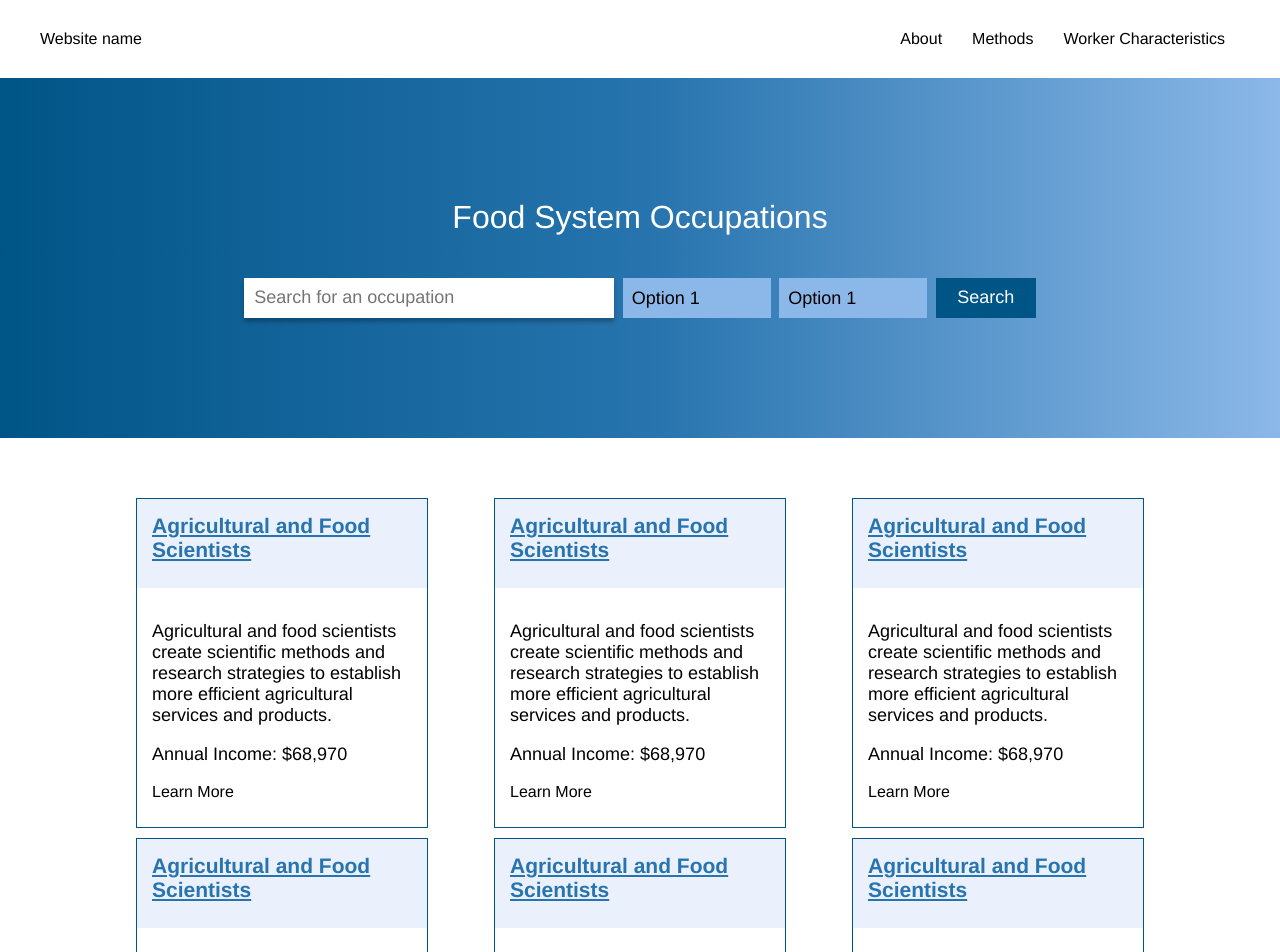
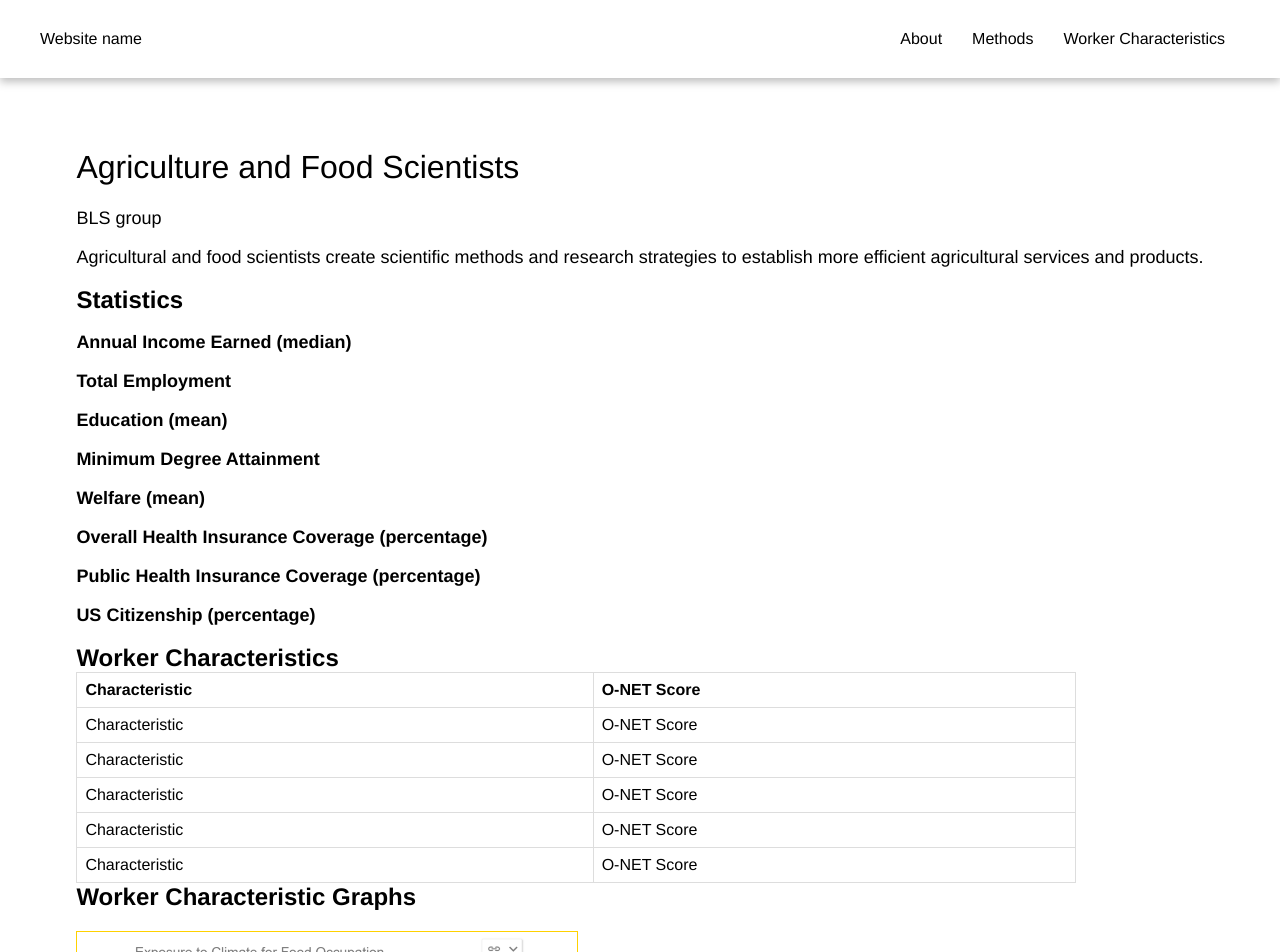
Before and after one commit to angle-zhang/fs-workers-site, a React (Create React App) app: page /occupations/1 in a window 1280 px wide. Shown: the top 952 px of the page. Built offline with nearby package versions, Linux system fonts and the light colour scheme.

Commit message:
added worker occupation pages and finished occupations page

```diff
--- a/src/App.css
+++ b/src/App.css
@@ -21,8 +21,6 @@ h2 {
 h3 {
   font-size: 21px;
   margin: 0;
-  color: #2774AE;
-  text-decoration: underline;
 }
 
 p {
@@ -50,4 +48,12 @@ select {
 
 .content-container-white {
   padding: 50px 60px;
+  display: flex;
+  flex-direction: column;
+  align-items: center;
 }
+
+.blue-underline-text {
+  color: #2774AE;
+  text-decoration: underline;
+}
--- a/src/App.js
+++ b/src/App.js
@@ -1,6 +1,7 @@
 import './App.css';
 import Home from './pages/Home';
 import Occupations from './pages/Occupations';
+import Occupation from './pages/Occupation';
 import Characteristics from './pages/Characteristics';
 
 import {BrowserRouter as Router, Switch, Route} from 'react-router-dom';
@@ -20,7 +21,9 @@ function App() {
         </Route> */}
         <Route path="/characteristics" component={Characteristics}>
         </Route>
-        <Route path="/occupations" component={Occupations}>
+        <Route exact={true} path="/occupations" component={Occupations}>
+        </Route>
+        <Route path="/occupations/:occupation_id" component={Occupation}>
         </Route>
       </Switch>
     </div>
--- a/src/components/Header.css
+++ b/src/components/Header.css
@@ -5,6 +5,8 @@
     justify-content: space-between;
     padding: 30px 40px;
     box-sizing: border-box;
+    background-color: white;
+    filter: drop-shadow(0px 4px 4px rgba(0, 0, 0, 0.25));
 }
 
 ul.site-nav {
--- a/src/components/OccupationCard.css
+++ b/src/components/OccupationCard.css
@@ -3,6 +3,8 @@
     width: 290px;
     min-height: 328px;
     margin-bottom: 10px;
+    position: relative;
+    z-index: 0;
 }
 
 .occ-card-header {
@@ -10,13 +12,28 @@
     margin: 0;
     height: 74px;
     background-color: #EAF0FC;
-}
-
-.occ-card-checkbox {
-
+    display: flex;
+    justify-content: space-between;
+    z-index: 0;
 }
 
 .occ-card-description {
     padding: 15px 15px 0px 15px;
+}
 
+
+.occ-selector {
+    width: 15px;
+    height: 15px;
+    background: #EAF0FC;
+    border: 1px solid #2774AE;
 }
+
+.occ-selector:hover{
+    background-color: #2774AE;
+}
+
+.occ-card-title {
+    width: 230px;
+    margin: 0;
+}
--- a/src/components/OccupationCard.js
+++ b/src/components/OccupationCard.js
@@ -5,13 +5,15 @@ function Card () {
     return (
         <div className="occ-card-container">
             <div className="occ-card-header">
-                <h3>Agricultural and Food Scientists</h3>
-                <div className="occ-card-checkbox"> </div>
+                <div className="occ-card-title">
+                    <Link to="/occupations/food_scientists"><h3 className="blue-underline-text">Agricultural and Food Scientists</h3></Link>
+                </div>
+                <div className="occ-selector"></div>
             </div>
             <div className="occ-card-description">
                 <p>Agricultural and food scientists create scientific methods and research strategies to establish more efficient agricultural services and products.</p>
                 <p>Annual Income: $68,970</p>
-                <Link>Learn More</Link>
+                <Link to="/occupations/food_scientists" className="blue-underline-text">Learn More</Link>
             </div>
         </div>
     )
--- a/src/pages/Characteristics.js
+++ b/src/pages/Characteristics.js
@@ -8,8 +8,10 @@ function Characteristics () {
             <Header/>
             </header>
             <div className="content-container-white">
+                <h1>Food System Workers Characteristics</h1>
+                <p>description here</p>
                 <div className="characteristics-table-container">
-                    <iframe src="https://public.tableau.com/views/FoodWorkersGraphs_16192033166250/OccupationsandRace?:showVizHome=no&:embed=true" width="1000px" height="800px"></iframe>
+                    <iframe src="https://public.tableau.com/views/FoodWorkersGraphs_16192033166250/OccupationsandRace?:showVizHome=no&:embed=true" width="1000px" height="750px"></iframe>
                 </div>
             </div>
         </div>
--- /dev/null
+++ b/src/pages/Occupation.css
@@ -0,0 +1,23 @@
+td, th {
+    border: 1px solid #dddddd;
+    text-align: left;
+    padding: 8px;
+}
+
+table {
+    border-collapse: collapse;
+    width: 1000px;
+  }
+
+
+.occupation-graph {
+    max-width: 400px;
+    padding: 5px 50px;
+    margin: 20px 0px;
+    border: 1px solid #FFD100;
+}
+
+img {
+    max-width:100%;
+    max-height:100%;
+}
--- /dev/null
+++ b/src/pages/Occupation.js
@@ -0,0 +1,77 @@
+import Header from "../components/Header.js";
+import "./Occupation.css"
+
+function Occupation (props) {
+    return (
+        <div>
+            <header>
+            <Header/>
+            </header>
+            <div className="content-container-white">
+                <div>
+                    <h1>Agriculture and Food Scientists</h1>
+                    <p>BLS group</p>
+                    <p>Agricultural and food scientists create scientific methods and research strategies to establish more efficient agricultural services and products.</p>
+                    <div className="statistics-container">
+                        <h2>Statistics</h2>
+                        <p><b>Annual Income Earned (median)</b></p>
+                        <p><b>Total Employment</b></p>
+                        <p><b>Education (mean)</b></p>
+                        <p><b>Minimum Degree Attainment</b></p>
+                        <p><b>Welfare (mean)</b></p>
+                        <p><b>Overall Health Insurance Coverage (percentage)</b></p>
+                        <p><b>Public Health Insurance Coverage (percentage)</b></p>
+                        <p><b>US Citizenship (percentage)</b></p>
+                    </div>
+                    <h2>Worker Characteristics</h2>
+                    <table className="characteristics-table">
+                        <tr className="characteristic-row">
+                            <th className="characteristic-table-name">Characteristic</th>
+                            <th className="characteristic-table-score">O-NET Score</th>
+                        </tr>
+                        <tr className="characteristic-row">
+                            <td className="characteristic-table-name">Characteristic</td>
+                            <td className="characteristic-table-score">O-NET Score</td>
+                        </tr>
+                        <tr className="characteristic-row">
+                            <td className="characteristic-table-name">Characteristic</td>
+                            <td className="characteristic-table-score">O-NET Score</td>
+                        </tr>
+                        <tr className="characteristic-row">
+                            <td className="characteristic-table-name">Characteristic</td>
+                            <td className="characteristic-table-score">O-NET Score</td>
+                        </tr>
+                        <tr className="characteristic-row">
+                            <td className="characteristic-table-name">Characteristic</td>
+                            <td className="characteristic-table-score">O-NET Score</td>
+                        </tr>
+                        <tr className="characteristic-row">
+                            <td className="characteristic-table-name">Characteristic</td>
+                            <td className="characteristic-table-score">O-NET Score</td>
+                        </tr>
+                    </table>
+                    <h2>Worker Characteristic Graphs</h2>
+                    {/* exposure to climate for food occupation */}
+                    <div className="occupation-graph">
+                        <img alt="exposure to climate of food system worker" src="/test/exposure_to_climate.png"></img>
+                    </div>
+                    {/* gender */}
+                    <div className="occupation-graph">
+                        <img alt="exposure to climate of food system worker" src="/test/exposure_to_climate.png"></img>
+                    </div>
+                    {/* race */}
+                    <div className="occupation-graph">
+                        <img alt="exposure to climate of food system worker" src="/test/exposure_to_climate.png"></img>
+                    </div>
+                    {/* citizenship */}
+                    <div className="occupation-graph">
+                        <img alt="exposure to climate of food system worker" src="/test/exposure_to_climate.png"></img>
+                    </div>
+                </div>
+            </div>
+        </div>
+    )
+
+}
+
+export default Occupation;
--- a/src/pages/Occupations.js
+++ b/src/pages/Occupations.js
@@ -22,7 +22,6 @@ function Occupations () {
                 <OccupationCard></OccupationCard>
                 <OccupationCard></OccupationCard>
                 <OccupationCard></OccupationCard>
-
                 <OccupationCard></OccupationCard>
                 <OccupationCard></OccupationCard>
                 <OccupationCard></OccupationCard>
```
Also changed, not shown: public/test/exposure_to_climate.png (added), 1 other file (tests, documents, lock files or other folders).
